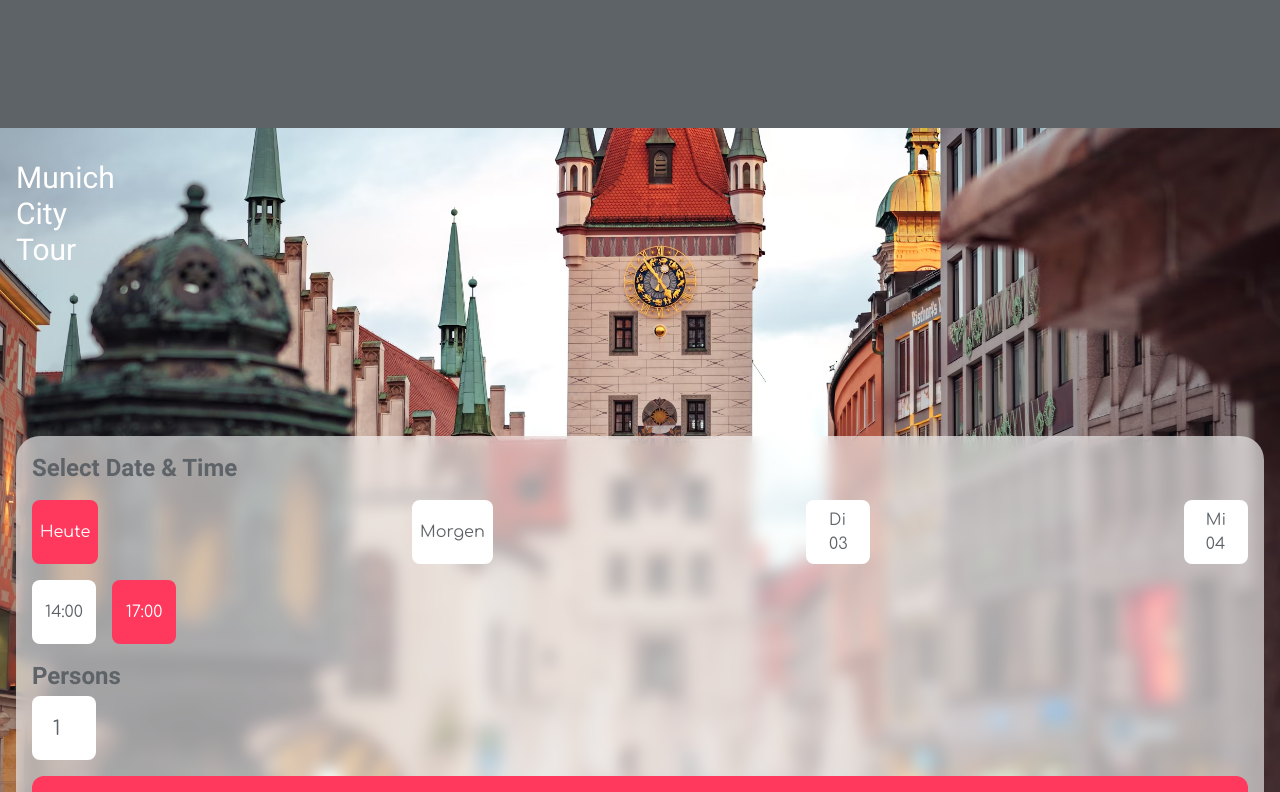
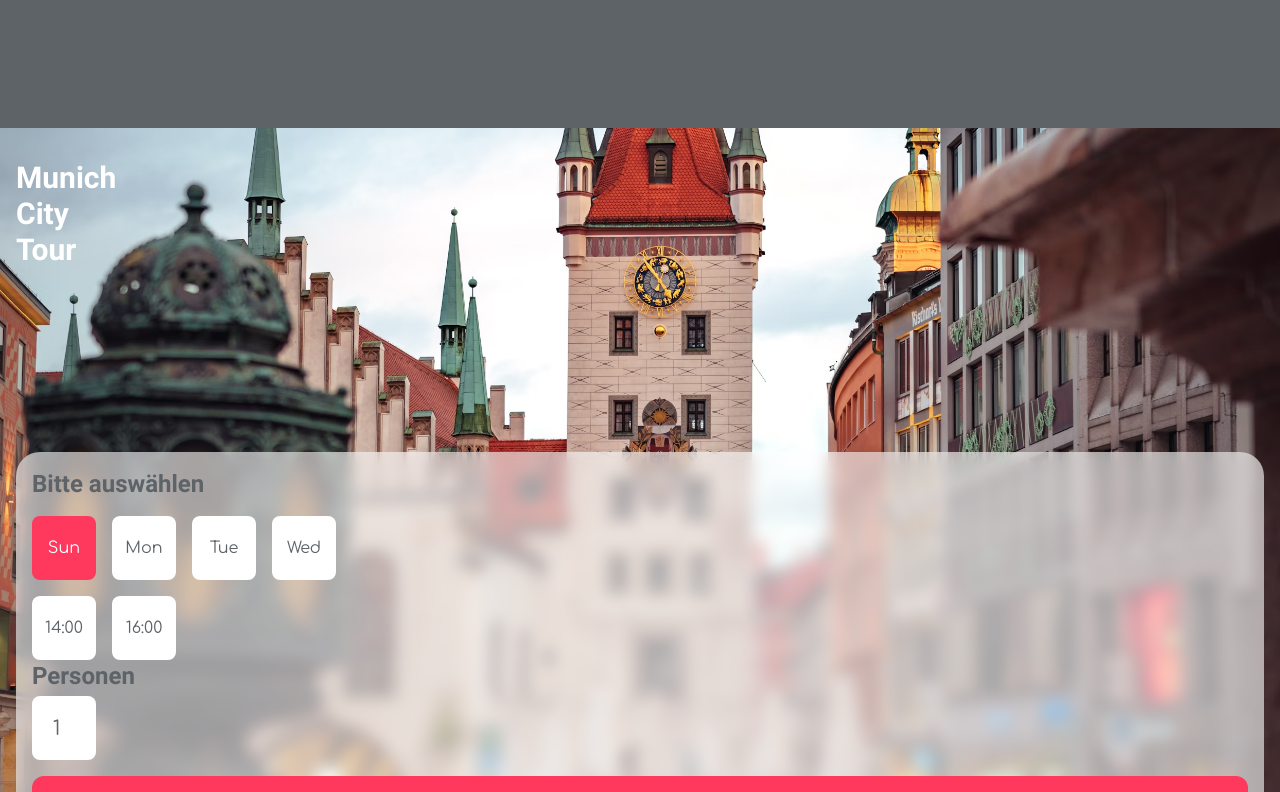
Before and after one commit to Dubwoof/nextwebs, a React (Vite) app: page /booking in a window 1280 px wide. Shown: the top 792 px of the page. Built offline with nearby package versions, Linux system fonts and the light colour scheme.

Commit message:
day selection

```diff
--- a/src/pages/Booking/Booking.tsx
+++ b/src/pages/Booking/Booking.tsx
@@ -2,13 +2,53 @@ import { PageProps } from '../Page.types';
 import { Typography } from '../../elements/Typography/Typography';
 import munich from '../../assets/munich.avif';
 import { useState } from 'react';
+import { add, format, isToday, isTomorrow } from 'date-fns';
+import { Slot } from '../../utils/Slot';
 
 export function Booking({}: PageProps): JSX.Element {
+  const today = new Date(2024, 2, 31, 14, 0);
+
+  const slots = [
+    { start: add(today, { days: 0, hours: 0 }), end: add(today, { days: 0, hours: 2 }) },
+    { start: add(today, { days: 0, hours: 2 }), end: add(today, { days: 0, hours: 4 }) },
+    { start: add(today, { days: 1, hours: 0 }), end: add(today, { days: 1, hours: 2 }) },
+    { start: add(today, { days: 1, hours: 2 }), end: add(today, { days: 1, hours: 4 }) },
+    { start: add(today, { days: 2, hours: 0 }), end: add(today, { days: 2, hours: 2 }) },
+    { start: add(today, { days: 2, hours: 2 }), end: add(today, { days: 2, hours: 4 }) },
+    { start: add(today, { days: 3, hours: 0 }), end: add(today, { days: 3, hours: 2 }) },
+    { start: add(today, { days: 3, hours: 2 }), end: add(today, { days: 3, hours: 4 }) },
+  ];
+
+  const [selectedDay, setSelectedDay] = useState(0);
+  const [selectedSlot, setSelectedSlot] = useState<Slot>();
   const [persons, setPersons] = useState(1);
 
   function handlePersonsChange(event: React.ChangeEvent<HTMLInputElement>) {
     setPersons(parseInt(event.target.value));
   }
+
+  function handleDaySelect(dayIndex: number) {
+    setSelectedDay(dayIndex);
+    // You may perform any additional actions upon day selection here
+  }
+
+  function handleSlotSelect(slot: Slot) {
+    setSelectedSlot(slot);
+    // You may perform any additional actions upon slot selection here
+  }
+
+  // Group slots by day
+  const slotsByDay = slots.reduce((acc, slot) => {
+    const dateKey = format(slot.start, 'yyyy-MM-dd');
+    if (!acc.has(dateKey)) {
+      acc.set(dateKey, []);
+    }
+    acc.get(dateKey)?.push(slot);
+    return acc;
+  }, new Map<string, Slot[]>());
+
+  // Sort days in ascending order
+  const sortedDays = Array.from(slotsByDay.keys()).sort();
 
   return (
     <div className="pb-16 lg:pt-32">
@@ -16,7 +56,7 @@ export function Booking({}: PageProps): JSX.Element {
         style={{ backgroundImage: `url(${munich})` }}
         className="bg-munich bg-center h-svh bg-cover w-screen flex flex-col justify-between px-4 py-8"
       >
-        <Typography variant="h1" className="font-robotoRegular text-4xl leading-8">
+        <Typography variant="h1" className="text-3xl leading-8">
           Munich
           <br />
           City
@@ -26,32 +66,37 @@ export function Booking({}: PageProps): JSX.Element {
 
         <div className="w-full bg-white rounded-3xl backdrop-blur bg-opacity-60 p-4">
           <Typography variant="h2" className="text-3xl text-robotoBold mb-4 text-background">
-            Select Date & Time
+            Bitte auswählen
           </Typography>
-          <div className="flex justify-between mb-4">
-            <div className="flex bg-warning cursor-pointer h-16 rounded-lg justify-center items-center p-2">Heute</div>
-            <div className="flex bg-white cursor-pointer h-16 rounded-lg justify-center items-center p-2 text-background">Morgen</div>
-            <div className="flex bg-white cursor-pointer h-16 aspect-square rounded-lg justify-center items-center p-2 text-background">
-              Di
-              <br />
-              03
-            </div>
-            <div className="flex bg-white cursor-pointer h-16 aspect-square rounded-lg justify-center items-center p-2 text-background">
-              Mi
-              <br />
-              04
-            </div>
+          <div className="flex gap-4 mb-4">
+            {sortedDays.map((day, index) => {
+              return (
+                <div
+                  key={index}
+                  className={`flex ${selectedDay === index ? 'bg-warning text-white' : 'bg-white text-background'} cursor-pointer h-16 min-w-16 rounded-lg justify-center items-center p-2`}
+                  onClick={() => handleDaySelect(index)}
+                >
+                  {isToday(new Date(day)) ? 'Heute' : isTomorrow(new Date(day)) ? 'Morgen' : format(new Date(day), 'EEE')}
+                </div>
+              );
+            })}
           </div>
 
-          <div className="flex gap-4 mb-4">
-            <div className="flex bg-white cursor-pointer h-16 aspect-square rounded-lg justify-center items-center p-2 text-background">
-              14:00
-            </div>
-            <div className="flex bg-warning cursor-pointer h-16 aspect-square rounded-lg justify-center items-center p-2">17:00</div>
+          {/* Render slots for the selected day */}
+          <div className="flex gap-4">
+            {slotsByDay.get(sortedDays[selectedDay])?.map((slot, index) => (
+              <div
+                key={index}
+                className={`flex ${selectedSlot === slot ? 'bg-warning' : 'bg-white'} cursor-pointer h-16 aspect-square rounded-lg justify-center items-center p-2 text-background`}
+                onClick={() => handleSlotSelect(slot)}
+              >
+                {format(slot.start, 'HH:mm')}
+              </div>
+            ))}
           </div>
 
           <Typography variant="h2" className="text-xl mb-1 text-background">
-            Persons
+            Personen
           </Typography>
           <input
             className="h-16 bg-white w-16 rounded-lg mb-4 text-background text-center text-xl"
@@ -61,9 +106,9 @@ export function Booking({}: PageProps): JSX.Element {
             onChange={handlePersonsChange}
           />
 
-          <div className="flex justify-center items-center bg-warning h-16 rounded-xl mb-1">Book free</div>
+          <div className="flex justify-center items-center bg-warning h-16 rounded-xl mb-1">Kostenlos buchen</div>
           <Typography variant="caption" className="font-robotoRegular text-xl mb-4 text-center text-background">
-            (tip based)
+            (Trinkgeld basiert)
           </Typography>
         </div>
       </div>
```
